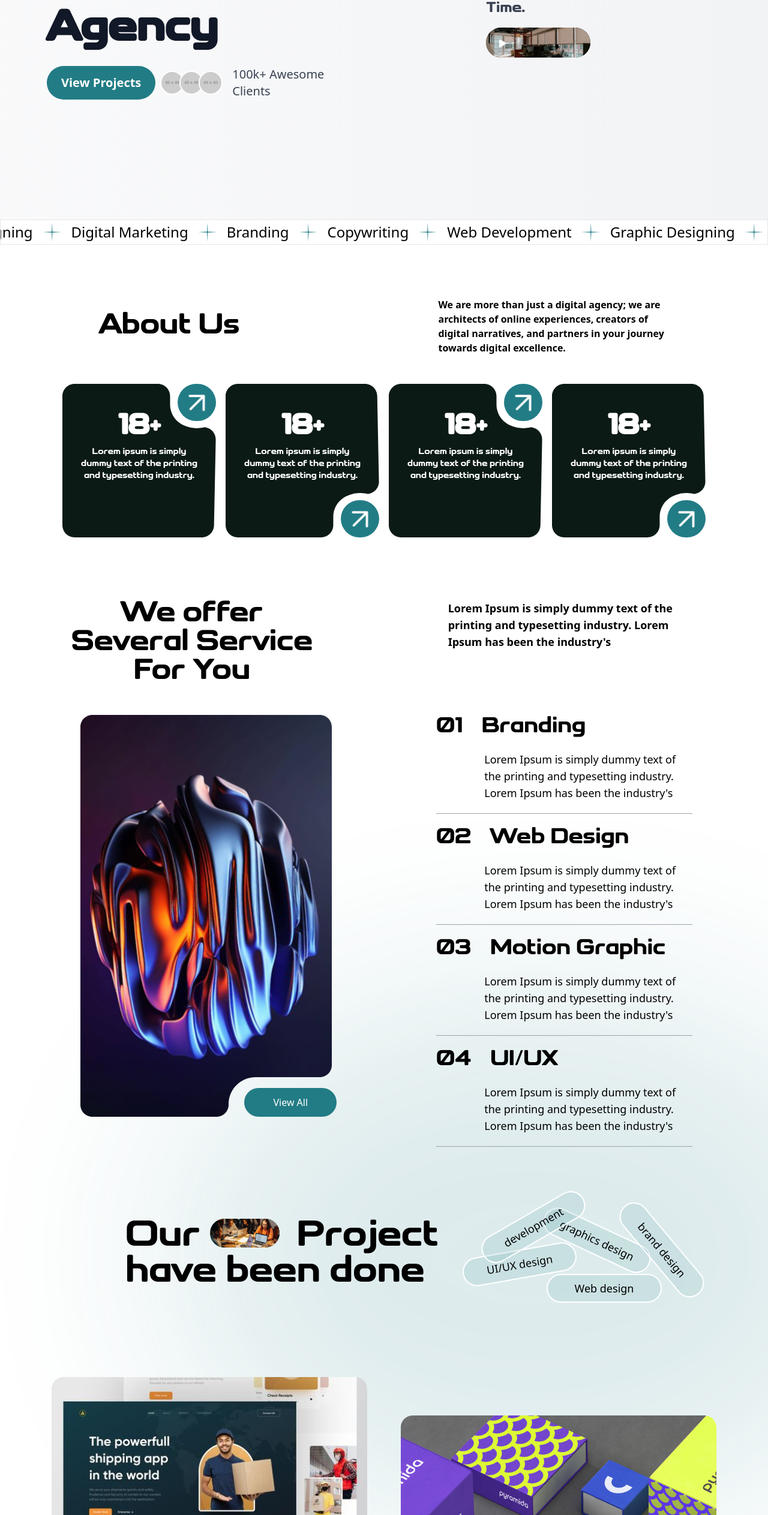
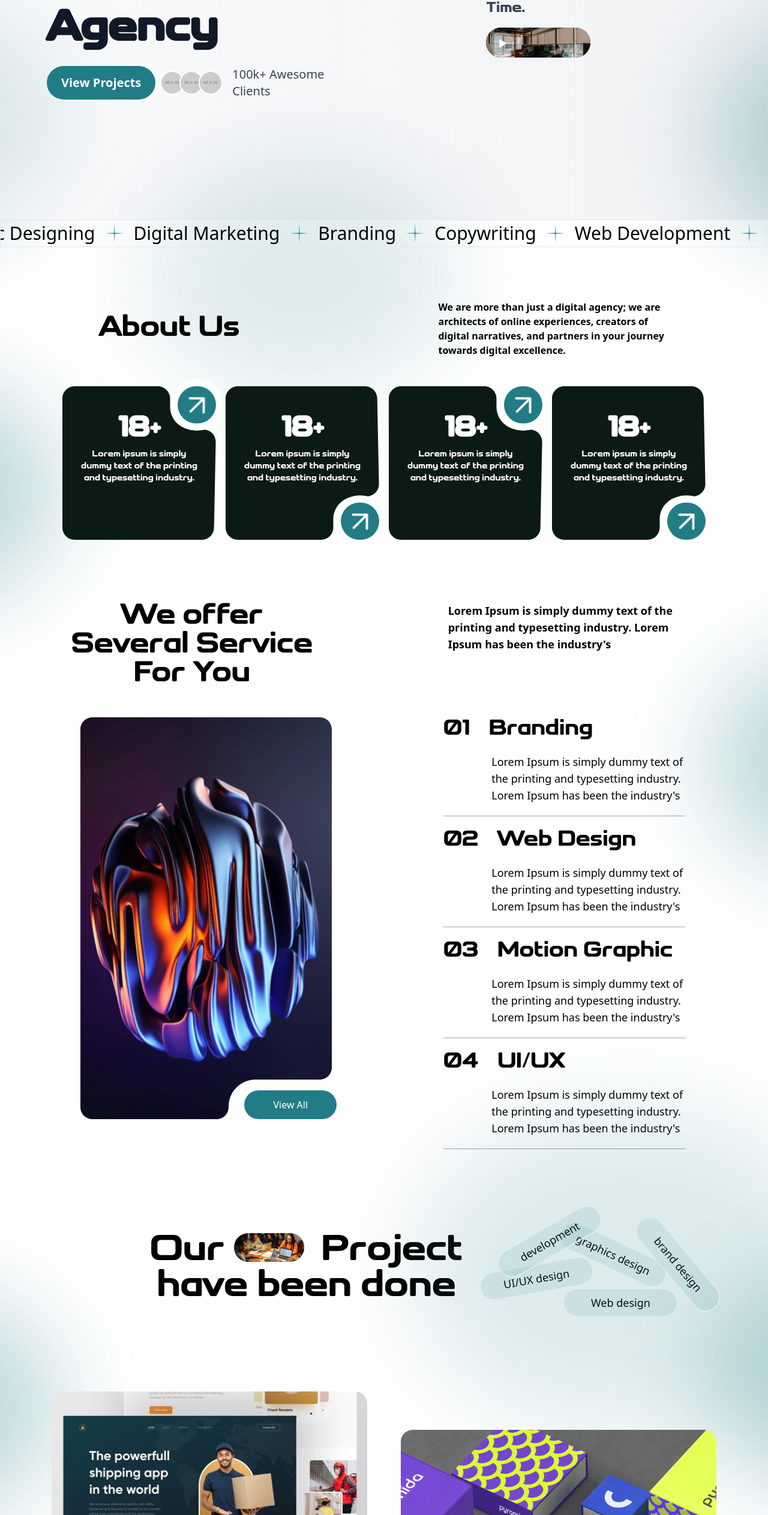
Before and after one commit to Qaviashraf/Bidec-Solution, a React (Vite) app in the folder frontend/: page / in a window 1280 px wide. Shown: the part 274-2800 px from the top of the page at 60% size. Built offline with nearby package versions, Linux system fonts and the light colour scheme.

Commit message:
complete home page

```diff
--- a/frontend/src/Pages/ServicePage.jsx
+++ b/frontend/src/Pages/ServicePage.jsx
@@ -20,6 +20,7 @@ export const ServicePage = () => {
   return (
     <div className='max-w-screen py-6 bg-gradient-to-r from-gray-100 to-gray-200 opacity-80'>
       {/* First Section */}
+
       <div
 
       className='flex flex-col md:flex-row justify-around items-center py-8 pt-14 gap-4 max-w-screen'>
--- a/frontend/src/components/AboutCard.jsx
+++ b/frontend/src/components/AboutCard.jsx
@@ -2,10 +2,13 @@ import React from 'react';
 import arrow from '../assets/footerAssets/arrow.svg';
 import AboutBg from '../assets/AboutUs/AboutBg.svg';
 import Bg2 from '../assets/AboutUs/AboutBg2.svg'
+import bgShade from '../assets/HeroSection/Ellipse 18.svg'
 
 const AboutCard = () => {
   return (
     <div className='mt-20  max-w-screen'>
+
+      <img className='absolute left-0' src={bgShade} alt="" />
       <div className='flex flex-wrap justify-around items-center my-10'>
         <h1 className='text-5xl my-2'
           data-aos="fade-right"
@@ -26,6 +29,7 @@ const AboutCard = () => {
             backgroundPosition: 'center',
           }}
         >
+
           <div className="absolute -top-3 -right-3 bg-white p-3 rounded-full">
             <div className="bg-[#227c85] hover:bg-[#0c1a16]  duration-300 cursor-pointer rounded-full">
               <img className='w-16' src={arrow} alt="" />
@@ -96,6 +100,8 @@ const AboutCard = () => {
           </p>
         </div>
       </div>
+
+      <img className='rotate-180 right-0 absolute' src={bgShade} alt="" />
     </div>
   );
 };
--- a/frontend/src/components/HeroSection.jsx
+++ b/frontend/src/components/HeroSection.jsx
@@ -5,6 +5,8 @@ import HeroBg from '../assets/HeroSection/HeroBg.svg';
 import HeroBg2 from '../assets/HeroSection/HeroBg2.svg';
 import Video from '../assets/HeroSection/Group 31.svg';
 import VideoIcon from '../assets/HeroSection/videoImg.svg';
+import bgShade from '../assets/HeroSection/Ellipse 18.svg'
+import bgShade02 from '../assets/HeroSection/Ellipse 19.svg'
 // import '../App.css'
 
 const HeroSection = () => {
@@ -27,6 +29,8 @@ const HeroSection = () => {
         height: '80vh'
       }}
     >
+
+      <img className='absolute left-0' src={bgShade} alt="" />
       <div className="absolute inset-0 bg-gradient-to-r from-gray-100 to-gray-200 opacity-50"></div>
       <div className="relative container mx-auto px-6 flex flex-col lg:flex-row items-start justify-around w-screen">
         <div className="lg:w-1/2">
@@ -40,8 +44,11 @@ const HeroSection = () => {
               <img src={arrow} alt="Arrow Icon" className="bg-[#227c85] hover:bg-[#165056] duration-300 rounded-full w-20 h-10" />
               <span className="mx-2">Creative</span>
             </span>
+
             <br />Agency
           </h1>
+            <img className='absolute' src={bgShade02} alt="" />
+
           <div className='flex flex-wrap gap-2' data-aos="fade-up-left">
             <button className="bg-[#227c85] py-1 px-6 mr-2 text-white rounded-full text-xl font-semibold font-sans hover:bg-[#165056] duration-300  transition duration-300 ease-in-out">
               View Projects
@@ -55,9 +62,10 @@ const HeroSection = () => {
               </span>
             </div>
           </div>
+
         </div>
-        <div className="mt-12 mx-2 lg:mt-0 relative" data-aos="fade-left">
-          <p className="text-gray-700 text-xl md:text-2xl leading-relaxed md:w-96">
+        <div className="mt-6 mx-2 lg:mt-0 relative" data-aos="fade-left">
+          <p className="text-gray-700 text-xl md:text-2xl leading-relaxed md:w-96 lg:block hidden">
             The Art Of Visual Communication, Creatively Impacting The World Around Us - One Good Design At A Time.
           </p>
           <div className="mt-1 py-3 w-full relative cursor-pointer group " onClick={handlePlay}>
@@ -68,6 +76,8 @@ const HeroSection = () => {
           </div>
         </div>
       </div>
+
+      <img className='rotate-180 right-0 absolute' src={bgShade} alt="" />
     </section>
   );
 };
--- a/frontend/src/components/LogoSlider.jsx
+++ b/frontend/src/components/LogoSlider.jsx
@@ -27,7 +27,7 @@ export const LogoSlider = () => {
         <div className="flex animate-slide">
           {headings.concat(headings).map((heading, index) => (
             <div key={index} className="flex items-center mx-4">
-              <h1 className="text-2xl font-sans ">
+              <h1 className="text-3xl font-sans ">
                 {heading}
               </h1>
               <img src={Star} alt="star" className="mx-4 w-8 h-8" />
--- a/frontend/src/components/Projects.jsx
+++ b/frontend/src/components/Projects.jsx
@@ -6,27 +6,29 @@ import projectImg4 from '../assets/ProjectAssets/Mask group2.svg'
 import rectangle from '../assets/ProjectAssets/Rectangle 31.svg'
 import bgimg from '../assets/ProjectAssets/Ellipse 21.svg'
 import arrow from '../assets/footerAssets/arrow.svg'
+import bgShade from '../assets/HeroSection/Ellipse 18.svg'
 
 import { Link } from 'react-router-dom'
 
 function Projects() {
     return (
-        <div className="pb-10 px-3 my-10">
+        <div className="pb-10 px-3 py-5">
+            <img className='absolute left-0' src={bgShade} alt="" />
             <div
-                className="heading flex justify-between lg:justify-around items-center flex-col md:flex-row gap-20 my-10 px-20">
+                className="heading flex justify-center text-center md:text-evenly lg:justify-around items-center flex-col md:flex-row gap-20 md:my-10 md:px-20">
                 <span
                     data-aos="fade-right"
-                    className="lg:text-6xl text-4xl lg:w-1/2 w-1/2 relative">
+                    className="lg:text-6xl text-4xl lg:w-[60%] w-full relative">
                     Our
                     <span className="relative inline-block">
                         <span className="invisible">spac</span>
                         <img className="bg-green-950 rounded-full absolute top-0 left-1 lg:left-4 lg:h-12 h-8" src={rectangle} alt="" />
-                        <span className=""> Project </span>
-                    </span>
+                        <span className=""> Project  </span>
+                    </span><br />
                     have been done
                 </span>
                 <div
-                    data-aos="fade-down" className="relative">
+                    data-aos="fade-down" className="relative hidden lg:block">
 
                     <ul className='absolute bottom-[-10vh] right-[12vh] pl-20 hover:bg-gray-300'>
                         <Link to='service/branding' className='font-sans bottom-10 right-[1vw] rotate-[350deg] absolute text-lg rounded-full bg-[#227C851A] border-2 border-[#FFFFFF] px-5 py-2 w-48 text-center hover:bg-[#227C85] hover:text-white hover:border-[#227C85]'>UI/UX design</Link>
@@ -36,7 +38,8 @@ function Projects() {
                         <Link to='service/web-design-development' className='font-sans bottom-0 rotate-0 left-4 absolute text-lg rounded-full bg-[#227C851A] border-2 border-[#FFFFFF] px-5 py-2  w-48 text-center hover:bg-[#227C85] hover:text-white hover:border-[#227C85]'>Web design</Link>
                     </ul>
                 </div>
-                <img className='absolute z-[-10] w-screen' src={bgimg} alt="" />
+
+                <img className='absolute z-0 right-0' src={bgimg} alt="" />
             </div>
             <div
                 data-aos="fade-up"
@@ -102,10 +105,13 @@ function Projects() {
                     </div>
                 </div>
             </div>
+
+            <img className='rotate-180 right-0 absolute' src={bgShade} alt="" />
             <div
                 data-aos="fade-up" className="flex justify-center pt-10">
                 <button className='font-sans hover:bg-[#165056] duration-300 text-lg bg-[#227C85] p-3 px-7 text-white rounded-full '>View All Projects</button>
             </div>
+
         </div>
     )
 }
--- a/frontend/src/components/Question.jsx
+++ b/frontend/src/components/Question.jsx
@@ -1,5 +1,6 @@
 import React, { useState } from 'react';
 import { TiPlus, TiMinus } from "react-icons/ti";
+import bgShade from '../assets/HeroSection/Ellipse 18.svg'
 
 function Question() {
     const [activeIndex, setActiveIndex] = useState(null);
@@ -28,7 +29,8 @@ function Question() {
             data-aos="fade-up"
             className="flex justify-center items-start pt-20 p-10 md:px-20 gap-4 flex-col bg-gray-50"
         >
-            <h1 className='md:text-6xl text-4xl md:px-10 p-0'>Frequently asked questions</h1>
+            <img className='absolute left-0' src={bgShade} alt="" />
+            <h1 className='md:text-6xl text-3xl md:px-10 p-0'>Frequently asked questions</h1>
             {faqs.map((faq, index) => (
                 <div
                     key={index}
--- a/frontend/src/components/Services.jsx
+++ b/frontend/src/components/Services.jsx
@@ -4,6 +4,7 @@ import brandingImg from '../assets/servicesAssets/1.svg'
 import designing from '../assets/servicesAssets/2.svg'
 import graphics from '../assets/servicesAssets/3.svg'
 import UiUx from '../assets/servicesAssets/4.svg'
+import bgShade from '../assets/HeroSection/Ellipse 18.svg'
 function Services() {
     return (
         <div className='container mx-auto py-10'>
@@ -22,7 +23,7 @@ function Services() {
                 </div>
                 <div
                 data-aos="fade-right"
-                className="flex flex-col gap-5 w-1/3">
+                className="flex flex-col gap-5 px-3 md:w-1/3">
                     <div className=' border-b border-gray-400 group relative' >
                         <h1 className='text-4xl group-hover:text-[#227C85]' >01<span className='sm:ps-8 ps-2'>Branding </span></h1>
                         <img className='opacity-0 group-hover:opacity-100 absolute z-10 right-[-10vh] top-[-5vh] transition-opacity duration-500' src={brandingImg} alt="" />
@@ -45,6 +46,7 @@ function Services() {
                     </div>
                 </div>
             </div>
+            <img className='rotate-180 right-0 absolute' src={bgShade} alt="" />
         </div>
     )
 }
```
Also changed, not shown: frontend/src/components/Articles.jsx (+7 -4 lines), frontend/src/assets/HeroSection/Ellipse 18.svg (added), frontend/src/assets/HeroSection/Ellipse 19.svg (added). Lines whose indentation alone changed are shown as unchanged.
